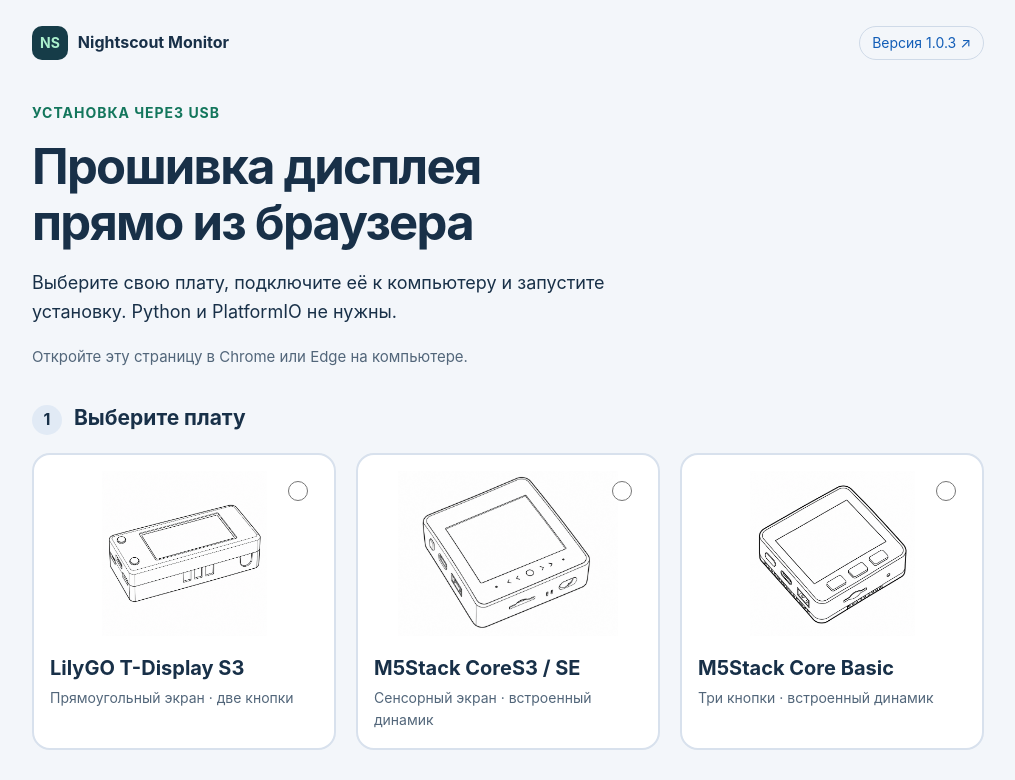
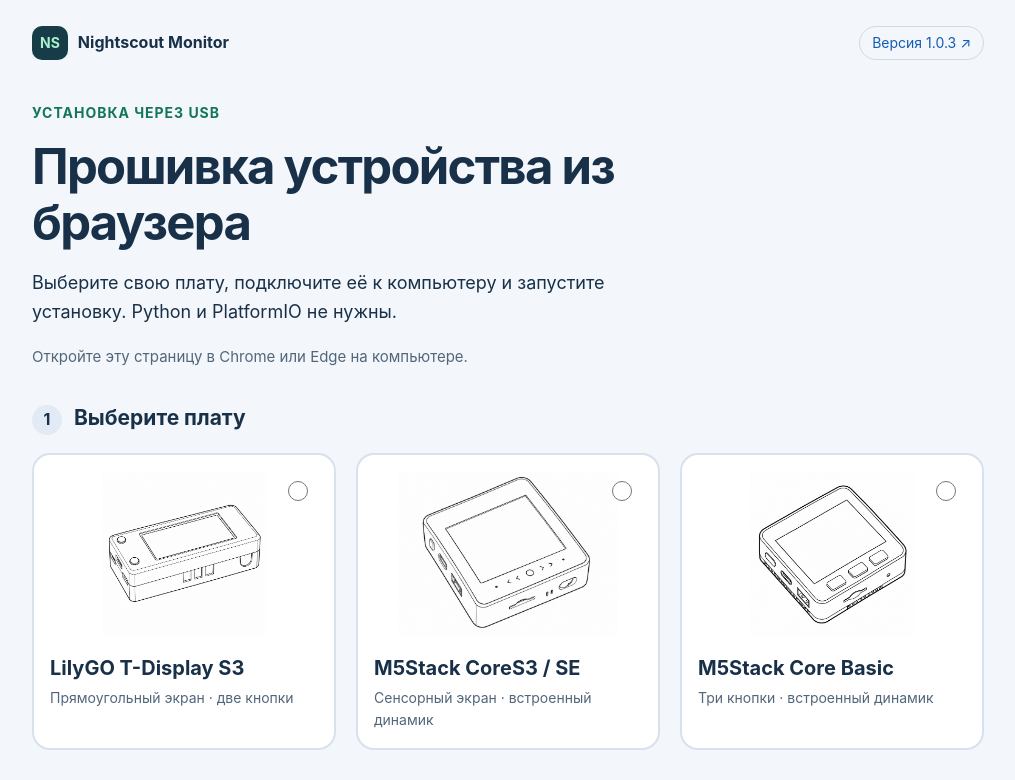
Before and after one commit to OlegLTT/T-Display-S3-NightScout, a plain HTML site: page docs/index.html in a window 1280 px wide. Shown: the top 780 px of the page, without its empty margins (132-1147 px from the left). Drawn offline with Linux system fonts and the light colour scheme.

Commit message:
Update index.html

```diff
--- a/docs/index.html
+++ b/docs/index.html
@@ -17,7 +17,7 @@
 
     <section class="intro">
       <p class="eyebrow">Установка через USB</p>
-      <h1>Прошивка дисплея<br>прямо из браузера</h1>
+      <h1>Прошивка устройства из браузера</h1>
       <p>Выберите свою плату, подключите её к компьютеру и запустите установку. Python и PlatformIO не нужны.</p>
       <p class="browser-note">Откройте эту страницу в Chrome или Edge на компьютере.</p>
     </section>
```
